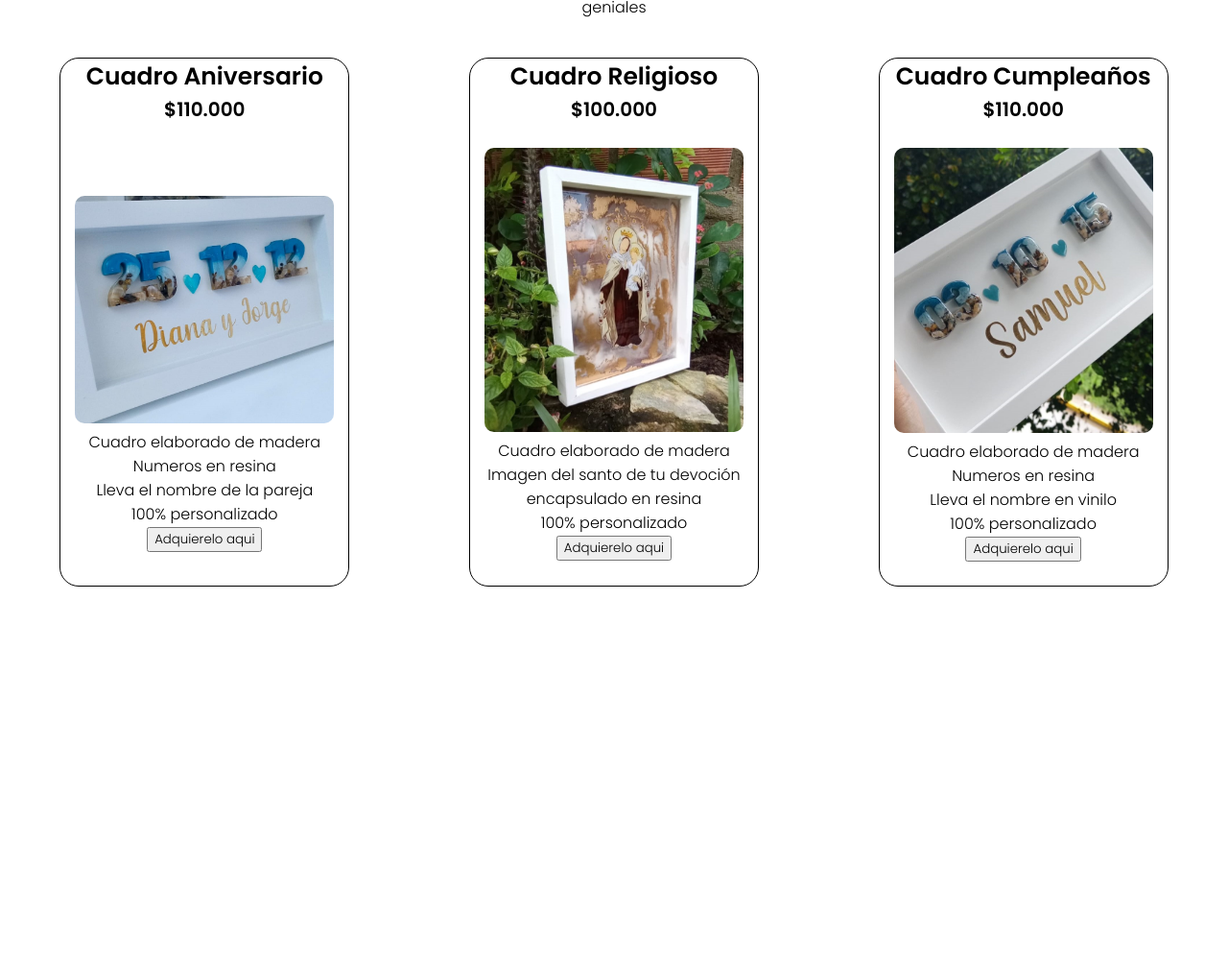
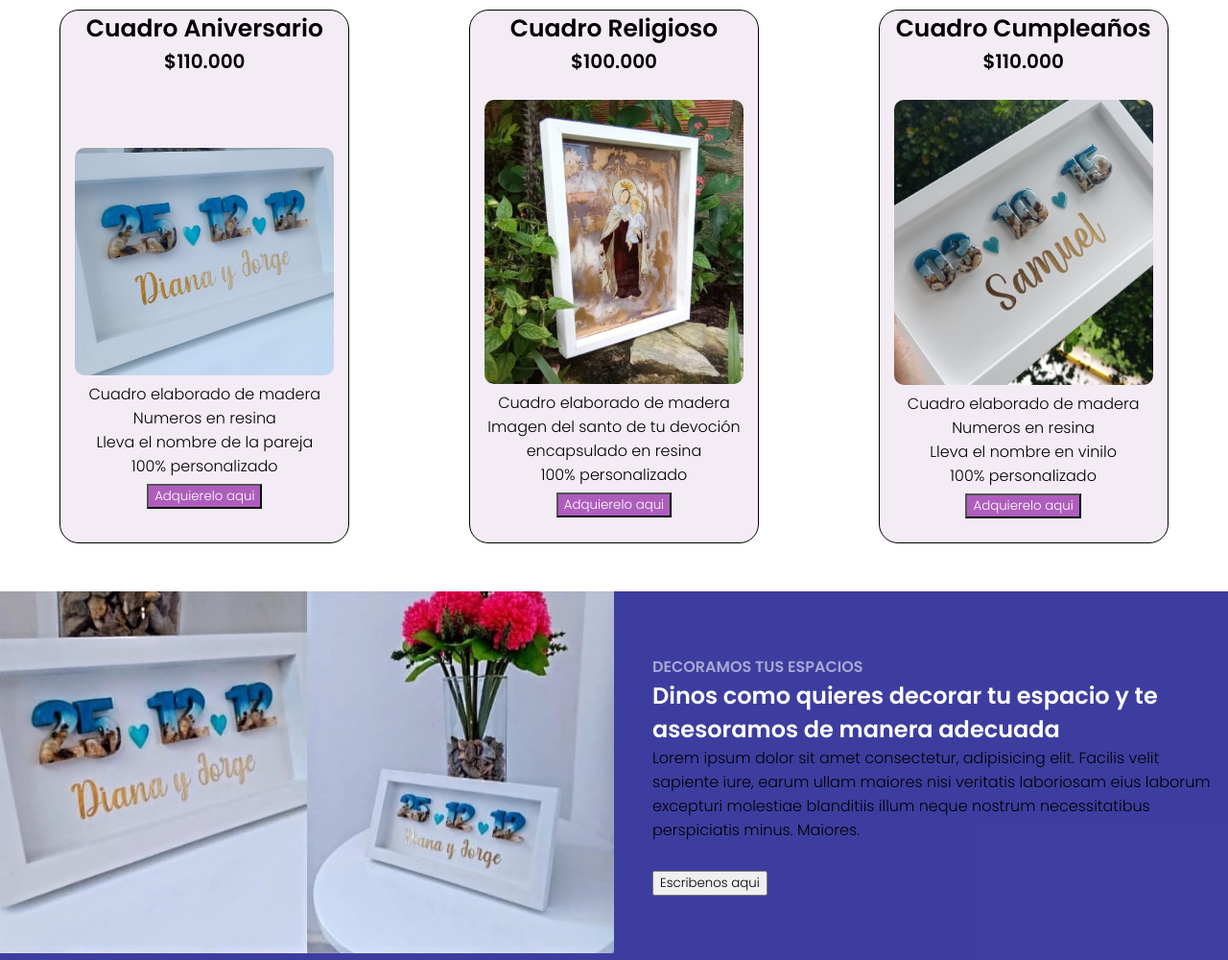
Before and after one commit to Avdianamar/landing-obsidiana-resina, a plain HTML site: page index.html in a window 1280 px wide. Shown: the part 921-1921 px from the top of the page at 96% size. Before the commit the page ends 1532 px from the top, so only its background shows below. Drawn offline with Linux system fonts and the light colour scheme.

Commit message:
ingresando asesoria

```diff
--- a/index.html
+++ b/index.html
@@ -32,13 +32,13 @@
     <main class="main-jumbotron">
         <div class="jumbotron">
             <h1 class="titulo1">Siente el arte por medio <br>
-                                de la resina</h1>
+                de la resina</h1>
             <br>
             <button class="boton_1">¡VIVELO YA!</button>
             <br>
             <br>
             <p class="subtitulo1">Puedes decorar tu hogar con elementos decorativos <br>
-                                hechos 100% a mano y en resina epoxica</p>
+                hechos 100% a mano y en resina epoxica</p>
             <br>
             <br>
             <form>
@@ -50,13 +50,13 @@
             <img id="principal-image" src="imagen principal.jpg" alt="cuadro en resina">
         </div>
     </main>
-    <main>
+    <main id="catalogo">
         <header class="titulo-catalogo">
             <h4>NUEVOS PRODUCTOS</h4>
             <h2>Obras en Resina hechas a mano</h2>
-            <p>¿No eres decorador ni diseñador?; No importa, <br>
-            con nuestros cuadros tus espacios quedaran <br>
-            geniales</p>
+            <p>¿No eres decorador ni diseñador?; No importa,
+                con nuestros cuadros tus espacios quedaran
+                geniales</p>
         </header>
         <section class="plans">
             <!--tarjeta 1-->
@@ -138,6 +138,22 @@
             <!--tarjeta 3-->
         </section>
     </main>
+    <section class="asesoria">
+        <div class="img-asesoria">
+            <img src="imagen asesoria.jpg" alt="Resina">
+        </div>
+        <div class="text-asesoria">
+            <h4>DECORAMOS TUS ESPACIOS</h4>
+            <h2>Dinos como quieres decorar tu espacio y te asesoramos de manera adecuada</h2>
+            <p>Lorem ipsum dolor sit amet consectetur, adipisicing elit. Facilis velit sapiente iure, earum ullam
+                maiores nisi veritatis laboriosam eius laborum excepturi molestiae blanditiis illum neque nostrum
+                necessitatibus perspiciatis minus. Maiores.</p>
+            <button>Escribenos aqui</button>
+        </div>
+    </section>
+    <footer>
+
+    </footer>
 </body>
 
 </html>
--- a/style.css
+++ b/style.css
@@ -122,6 +122,10 @@ input{
     text-align: center;
 }
 
+#catalogo{
+    margin-bottom: 50px;
+}
+
 .titulo-catalogo{
     text-align: center;
     margin-top: 40px;
@@ -139,6 +143,7 @@ input{
     border: black solid 1px;
     border-radius: 20px;
     width: 300px;
+    background-color: #f0e4f1b0;
 }
 
 .card-header h1 {
@@ -161,6 +166,53 @@ input{
     margin-bottom: 25px;
 }
 
+.card-footer button{
+    margin-top: 6px;
+    background-color: #ae5dbd;
+    color: white;
+}
+
+.card-footer button:hover{
+    background-color: #5e036e;
+}
+
+.asesoria{
+    display: grid;
+    grid-template-columns: 50% 50%;
+    background-color: rgba(5, 5, 133, 0.774);
+}
+
+.img-asesoria img{
+    width: 100%;
+}
+
+.text-asesoria{
+    display: flex;
+    text-align: start;
+    flex-direction: column;
+    justify-content: center;
+    align-items: flex-start;
+    margin-left: 40px;
+}
+
+.text-asesoria h4{
+    color: rgba(191, 191, 224, 0.829);
+}
+
+.text-asesoria h2{
+    color: white;
+}
+
+.text-asesoria button{
+    margin-top: 30px;
+    color: black;
+}
+
+.text-asesoria button:hover{
+    background-color: rgba(153, 153, 238, 0.774);
+}
+
+
 /*responsive*/
 @media (max-width:768px){
     .header-nav{
@@ -182,4 +234,11 @@ input{
         align-items: center;
     }
 }
+
+@media(max-width:768px){
+    .asesoria{
+        display: flex;
+        flex-direction: column;
+    }
+}
 /*responsive*/
```
Also changed, not shown: Imagen de WhatsApp 2023-03-26 a las 15.29.55.jpg (added), imagen asesoria.jpg (added).
